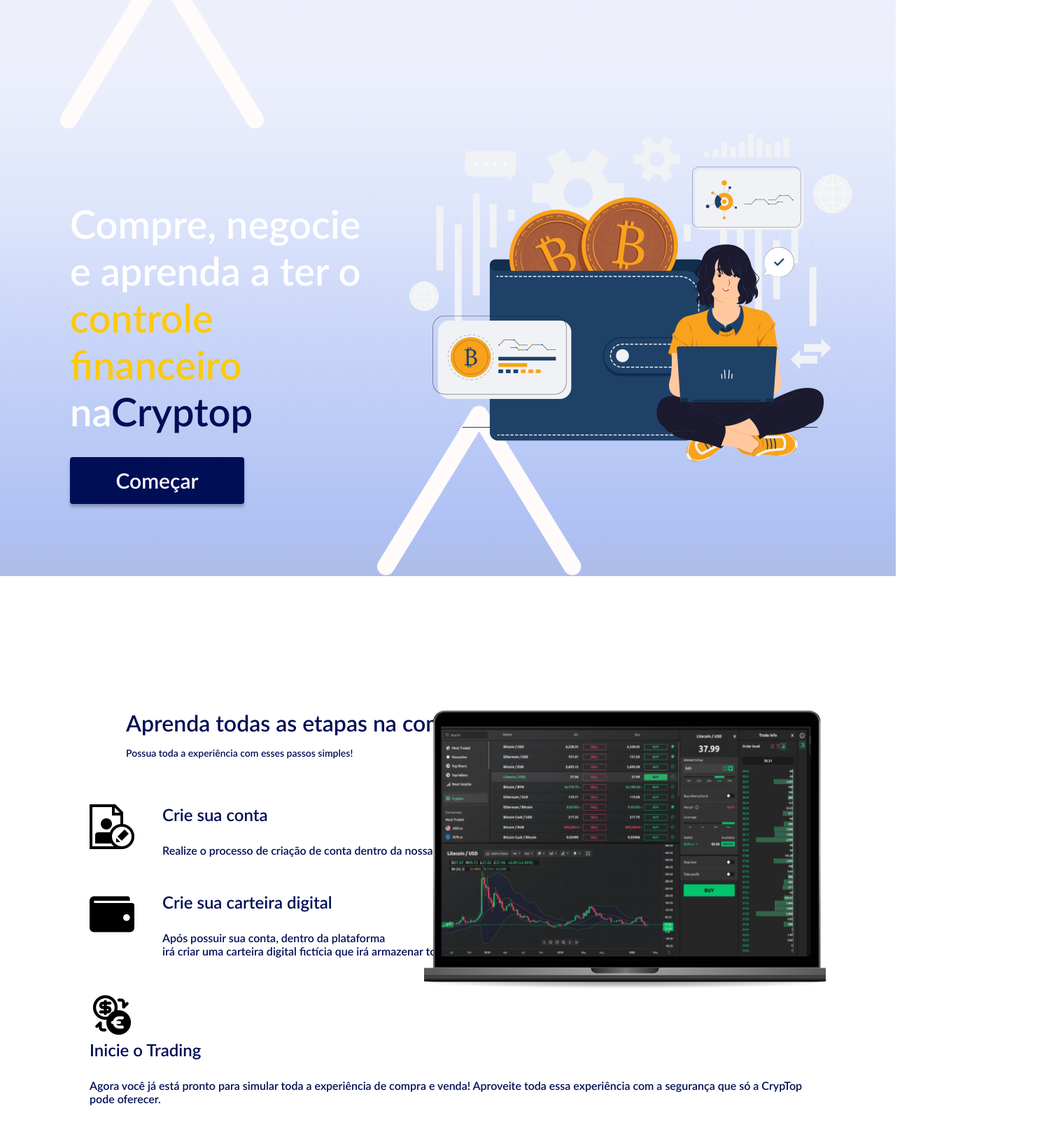
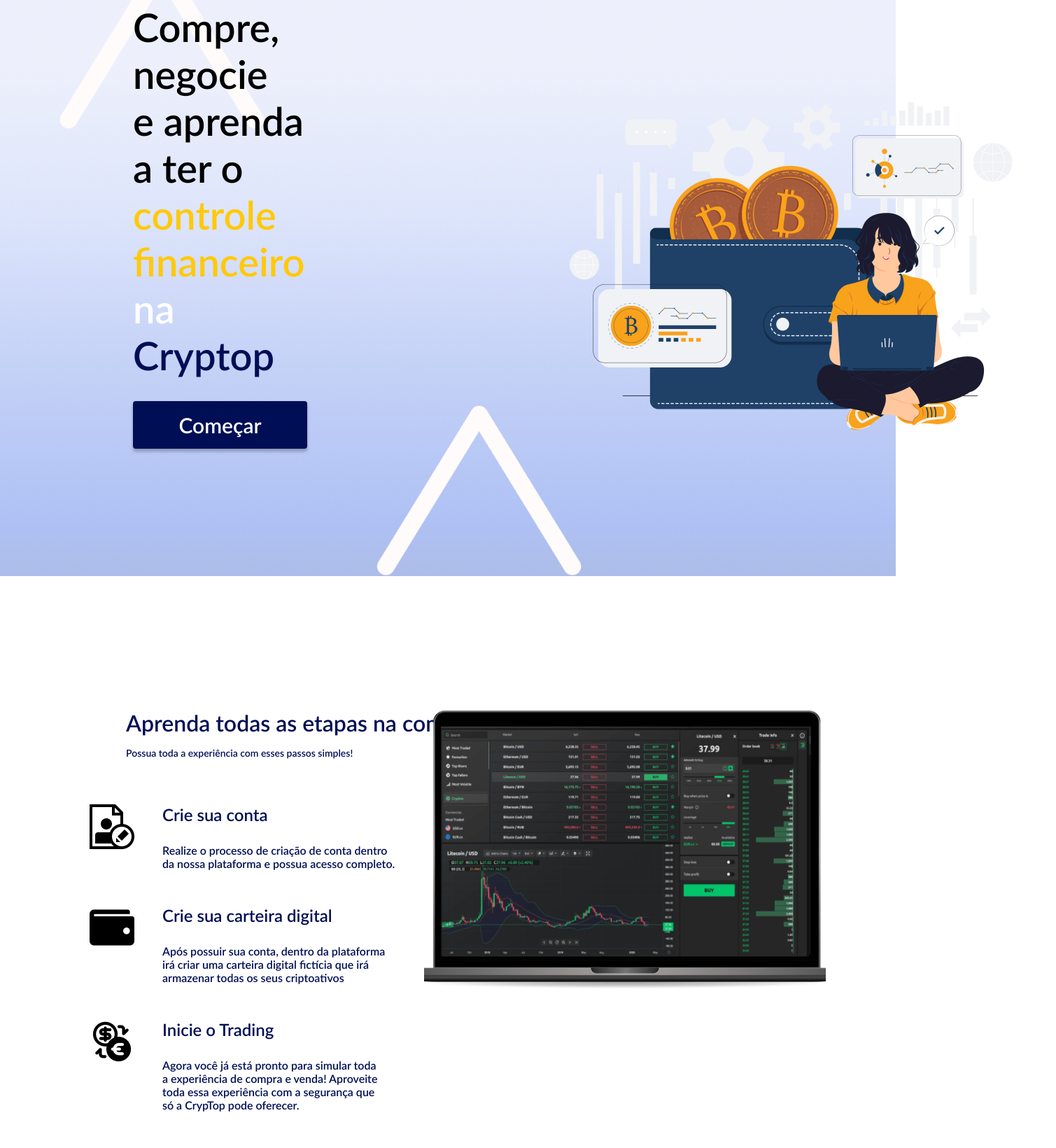
Before and after one commit to sistematicosTcc/tcc, a React (Create React App) app in the folder front-end/: page / in a window 1280 px wide. Shown: the part 155-1795 px from the top of the page at 70% size, 1509 px wide, since content can reach past the window. Built offline with nearby package versions, Linux system fonts and the light colour scheme.

Commit message:
React Correcao 2.0

```diff
--- a/front-end/src/pages/home.css
+++ b/front-end/src/pages/home.css
@@ -34,8 +34,12 @@
   font-family: 'Lato', sans-serif;
   font-weight: 700;
   font-size: 45px;
-  padding-left: 100px;
-  padding-top: 160px;
+  padding-left: 190px;
+  padding-bottom: 200px;
+}
+
+.black-word {
+  color: black;
 }
 
 .yellow-word {
@@ -75,7 +79,9 @@
   display: flex;
   padding: 30px;
   gap: 7px;
-  padding-top: 150px;
+  padding-top: 120px;
+  padding-left: 340px;
+  padding-bottom: 90px;
 }
 
 
@@ -229,16 +235,17 @@
   padding-bottom: 55px;
 }
 
-.growth-main-text {
+
+.growth-main-text b {
+  color: #FFC90A;
+}
+
+.growth-main-text h1 {
   padding-bottom: 100px;
   font-family: 'Lato', sans-serif;
   font-size: 32px;
   font-weight: 700;
   color: #000E56;
-}
-
-.growth-main-text b {
-  color: #FFC90A;
 }
 
 .growth-lower-text {
--- a/front-end/src/pages/home.js
+++ b/front-end/src/pages/home.js
@@ -32,8 +32,8 @@
         <section class="main-content">
           <div class="main-written">
             <h1 class="main-written-buy">
-              <p>Compre, negocie e aprenda a ter o </p>
-              <p class="yellow-word">controle financeiro </p>na<b class="blue-word">Cryptop</b>
+              <p class="black-word">Compre, negocie</p> <p class="black-word">e aprenda a ter o</p>
+              <p class="yellow-word">controle financeiro </p>na<b class="blue-word"> Cryptop</b>
             </h1>
               <button class="main-button">
                 <Link to="/cad">Começar</Link>
@@ -52,7 +52,7 @@
         </div>
         <div class="detail-description">
           <h2>Crie sua conta</h2>
-          <h3>Realize o processo de criação de conta dentro da nossa plataforma e possua acesso completo.</h3>
+          <h3><p>Realize o processo de criação de conta dentro</p> da nossa plataforma e possua acesso completo.</h3>
         </div>
       </section>
       <section class="icone-example">
@@ -62,7 +62,8 @@
         <div class="detail-description">
           <h2>Crie sua carteira digital</h2>
           <h3>Após possuir sua conta, dentro da plataforma
-            <p>irá criar uma carteira digital fictícia que irá armazenar todas os seus criptoativos </p>
+            <p>irá criar uma carteira digital fictícia que irá </p>
+            <p>armazenar todas os seus criptoativos </p>
           </h3>
         </div>
       </section>
@@ -72,7 +73,10 @@
         </div>
         <div class="detail-description">
           <h2>Inicie o Trading</h2>
-          <h3>Agora você já está pronto para simular toda a experiência de compra e venda! Aproveite toda essa experiência com a segurança que só a CrypTop pode oferecer.
+          <h3>Agora você já está pronto para simular toda
+            <p>a experiência de compra e venda! Aproveite</p>
+            <p>toda essa experiência com a segurança que</p>
+            <p>só a CrypTop pode oferecer.</p>
               <img src={Platt} alt="Icone de trading" />
           </h3>
         </div>
```
